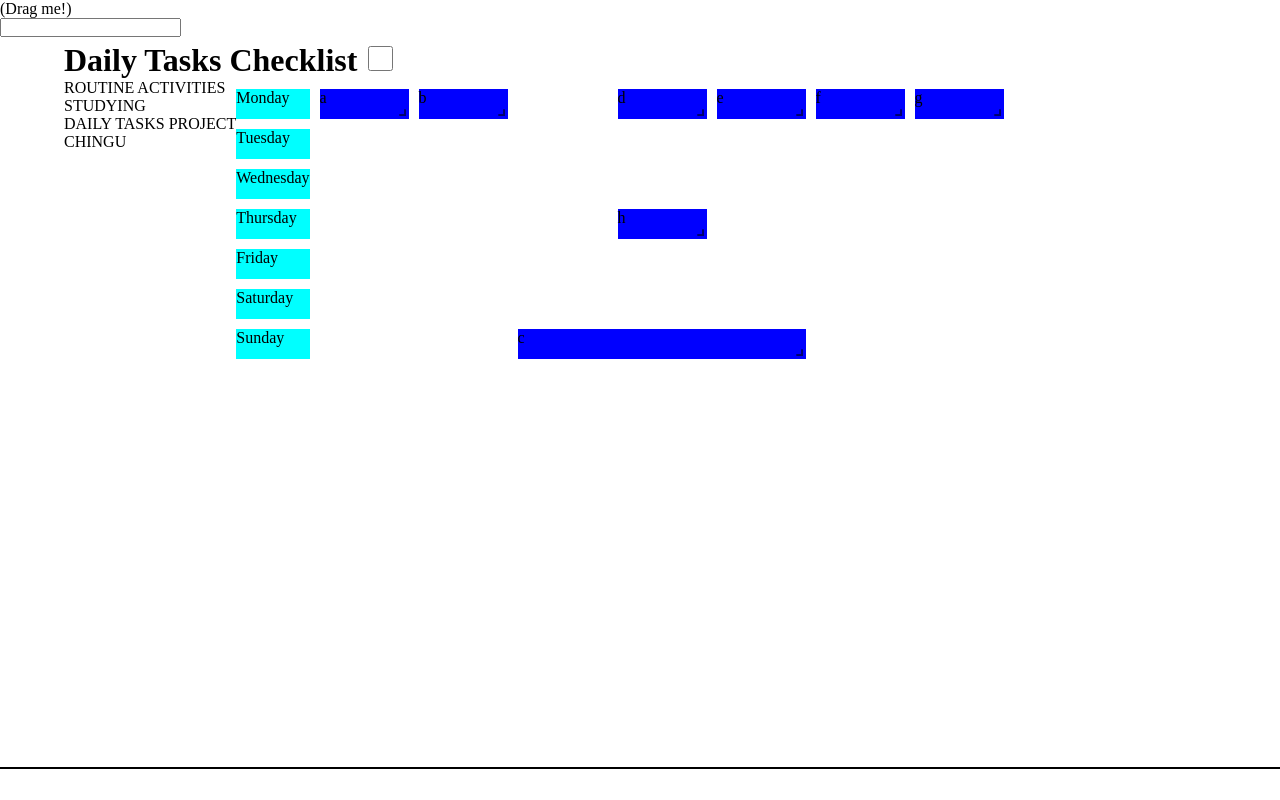
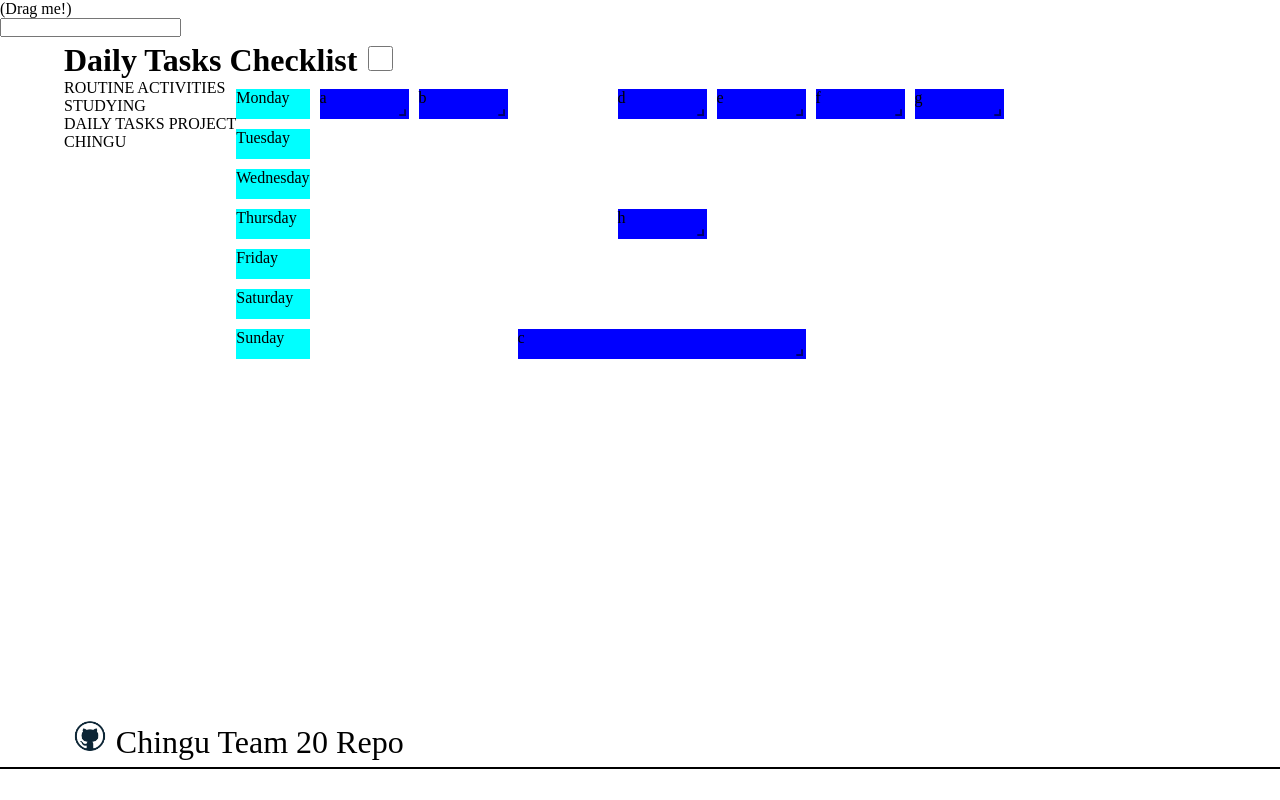
Before and after one commit to chingu-voyages/v47-tier2-team-20, a React (Vite) app in the folder DailyTasksApp/: page / in a window 1280 px wide. Built offline with nearby package versions, Linux system fonts and the light colour scheme.

Commit message:
Updating App.jsx file

```diff
--- a/DailyTasksApp/src/App.jsx
+++ b/DailyTasksApp/src/App.jsx
@@ -7,6 +7,7 @@ import data from './assets.json'
 // import List from './components/List'
 import Header from './components/Header'
 import SideBar from './components/SideBar'
+import Footer from './components/Footer'
 // const ResponsiveGridLayout = WidthProvider(Responsive);
 const layout = [
   { i: "a", x: 0, y: 0, w: 1, h: 1 },
@@ -102,7 +103,7 @@ function App() {
           </div>
         </div>
 
-
+              <Footer />
       </div>
     </>
   )
--- a/DailyTasksApp/src/components/Header.jsx
+++ b/DailyTasksApp/src/components/Header.jsx
@@ -3,7 +3,7 @@ import React from 'react'
 function Header() {
   return (
     <div className="header">
-        <h1>Daily Tasks Checklist<input type="checkbox" id="check" value="d"></input></h1>
+        <h1>Daily Tasks Checklist<input type="checkbox" id="check" value=""></input></h1>
     </div>
   )
 }
```
